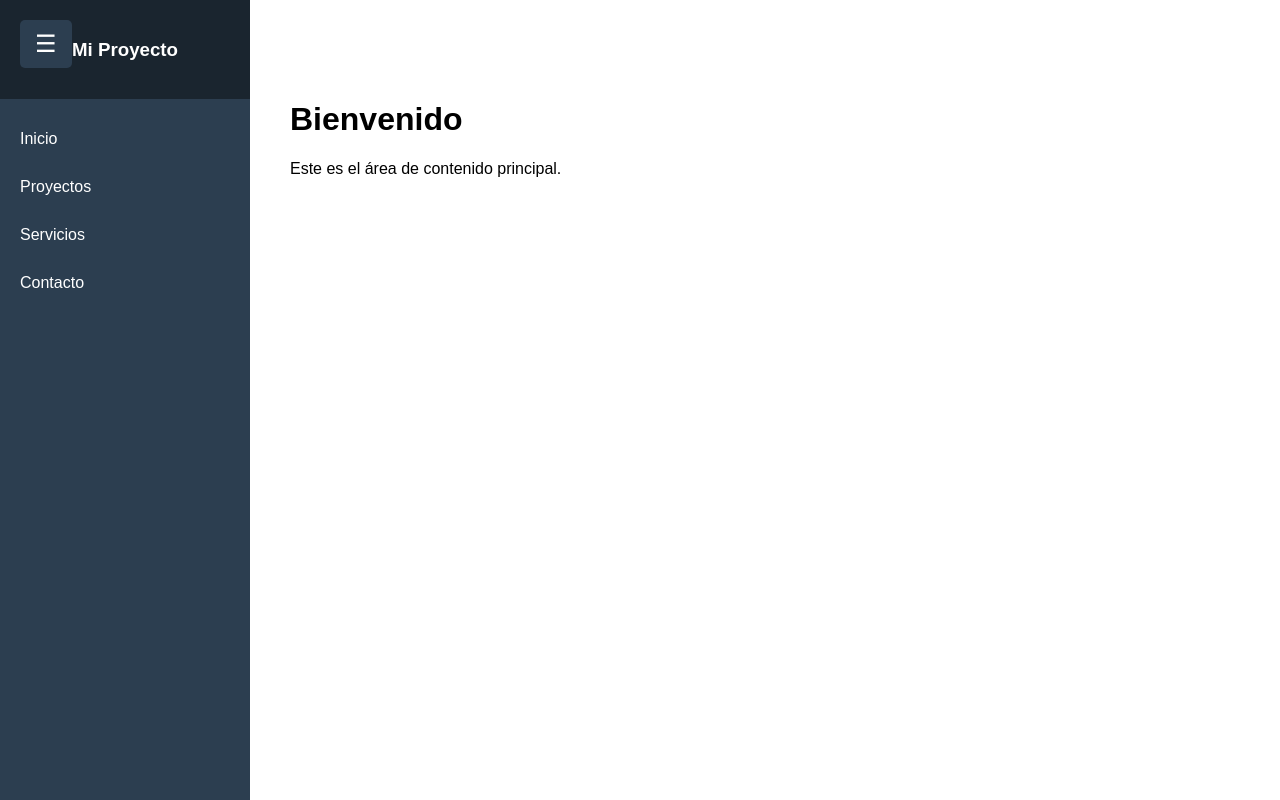
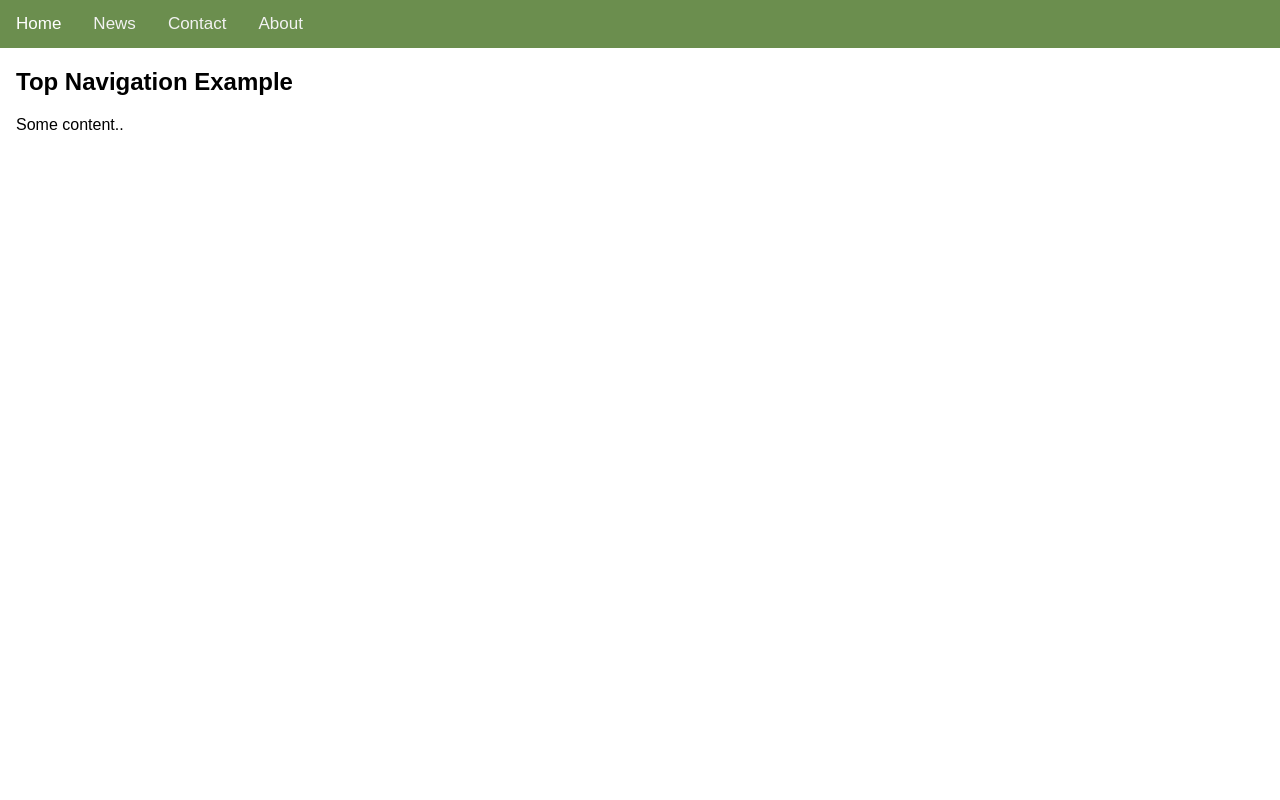
Before and after one commit to maury090/proyecto_LaDespensa, a Django app: page / in a window 1280 px wide. Run offline with Django 5.2, Linux system fonts and the light colour scheme.

Commit message:
cambio nav bar

```diff
--- a/supermercado/estatico/css/diseno.css
+++ b/supermercado/estatico/css/diseno.css
@@ -1,95 +1,28 @@
-:root {
-    --sidebar-width: 250px;
-    --bg-color: #2c3e50;
-    --text-color: white;
-    --transition-speed: 0.3s;
+body {
+  margin: 0;
+  font-family: Arial, Helvetica, sans-serif;
 }
 
-body {
-    font-family: Arial, sans-serif;
-    margin: 0;
-    display: flex;
+.topnav {
+  overflow: hidden;
+  background-color: #6B8E4E;
 }
 
-/* Sidebar */
-.sidebar {
-    height: 100vh;
-    width: var(--sidebar-width);
-    background-color: var(--bg-color);
-    color: var(--text-color);
-    position: fixed;
-    left: 0;
-    top: 0;
-    transform: translateX(-100%); /* Oculta por defecto en móviles */
-    transition: transform var(--transition-speed) ease;
-    z-index: 1000;
+.topnav a {
+  float: left;
+  color: #f2f2f2;
+  text-align: center;
+  padding: 14px 16px;
+  text-decoration: none;
+  font-size: 17px;
 }
 
-.sidebar.active {
-    transform: translateX(0); /* Se muestra al activar */
+.topnav a:hover {
+  background-color: #1A4331;
+  color: black;
 }
 
-.sidebar-header {
-    padding: 20px;
-    text-align: center;
-    background: #1a252f;
+.topnav a.active {
+  background-color: #0000;
+  color: white;
 }
-
-.nav-links {
-    list-style: none;
-    padding: 0;
-}
-
-.nav-links li a {
-    display: block;
-    padding: 15px 20px;
-    color: var(--text-color);
-    text-decoration: none;
-    transition: background 0.2s;
-}
-
-.nav-links li a:hover {
-    background-color: #34495e;
-}
-
-/* Botón Toggle */
-.toggle-btn {
-    position: fixed;
-    left: 20px;
-    top: 20px;
-    font-size: 24px;
-    background: var(--bg-color);
-    color: white;
-    border: none;
-    cursor: pointer;
-    padding: 10px 15px;
-    border-radius: 5px;
-    z-index: 1100;
-}
-
-/* Contenido Principal */
-.main-content {
-    flex-grow: 1;
-    padding: 80px 40px;
-    transition: margin-left var(--transition-speed) ease;
-}
-
-/* Responsividad para Escritorio */
-@media (min-width: 768px) {
-    .sidebar {
-        transform: translateX(0); /* Visible en PC */
-    }
-
-    .main-content {
-        margin-left: var(--sidebar-width);
-    }
-
-    /* Si quieres que se pueda colapsar también en PC */
-    .sidebar.collapsed {
-        transform: translateX(-100%);
-    }
-
-    .main-content.expanded {
-        margin-left: 0;
-    }
-}
--- a/supermercado/estatico/js/nav_bar_colapsible.js
+++ /dev/null
@@ -1,12 +0,0 @@
-const toggleBtn = document.getElementById('toggleBtn');
-const sidebar = document.getElementById('sidebar');
-const mainContent = document.getElementById('mainContent');
-
-toggleBtn.addEventListener('click', () => {
-    // Alterna la clase 'active' para móviles
-    sidebar.classList.toggle('active');
-
-    // Alterna clases para comportamiento en escritorio (opcional)
-    sidebar.classList.toggle('collapsed');
-    mainContent.classList.toggle('expanded');
-});
--- a/supermercado/templates/index.html
+++ b/supermercado/templates/index.html
@@ -4,28 +4,20 @@
 <head>
     <meta charset="UTF-8">
     <meta name="viewport" content="width=device-width, initial-scale=1.0">
-    <title>Supermercado La Despensa</title>
-    <link rel="stylesheet" href="{% static 'css/diseno.css' %}">
+    <title>Document</title>
+    <link rel="stylesheet" href="{% static 'css/diseno.css'%}">
 </head>
 <body>
-    <button class="toggle-btn" id="toggleBtn">☰</button>
+    <div class="topnav">
+      <a class="active" href="#home">Home</a>
+      <a href="#news">News</a>
+      <a href="#contact">Contact</a>
+      <a href="#about">About</a>
+    </div>
 
-    <nav class="sidebar" id="sidebar">
-        <div class="sidebar-header">
-            <h3>Mi Proyecto</h3>
-        </div>
-        <ul class="nav-links">
-            <li><a href="#">Inicio</a></li>
-            <li><a href="#">Proyectos</a></li>
-            <li><a href="#">Servicios</a></li>
-            <li><a href="#">Contacto</a></li>
-        </ul>
-    </nav>
-
-    <main class="main-content" id="mainContent">
-        <h1>Bienvenido</h1>
-        <p>Este es el área de contenido principal.</p>
-    </main>
-    <script src="{% static 'js/nav_bar_colapsible.js' %}"></script>
+    <div style="padding-left:16px">
+      <h2>Top Navigation Example</h2>
+      <p>Some content..</p>
+    </div>
 </body>
 </html>
```
